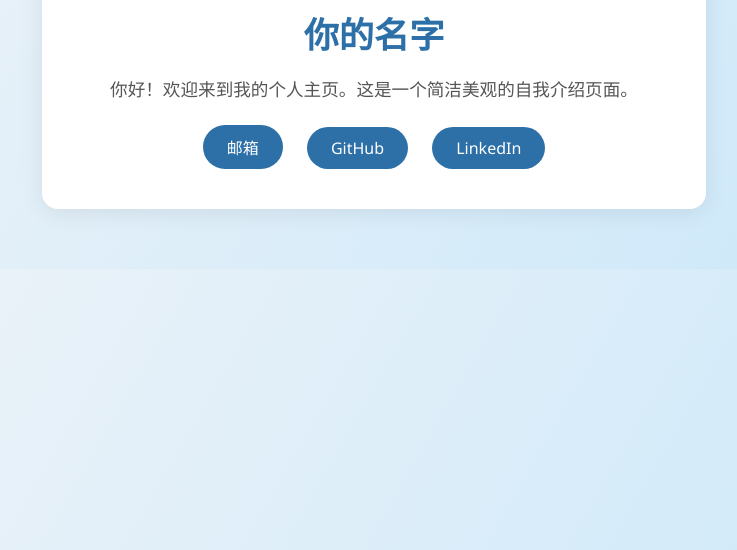
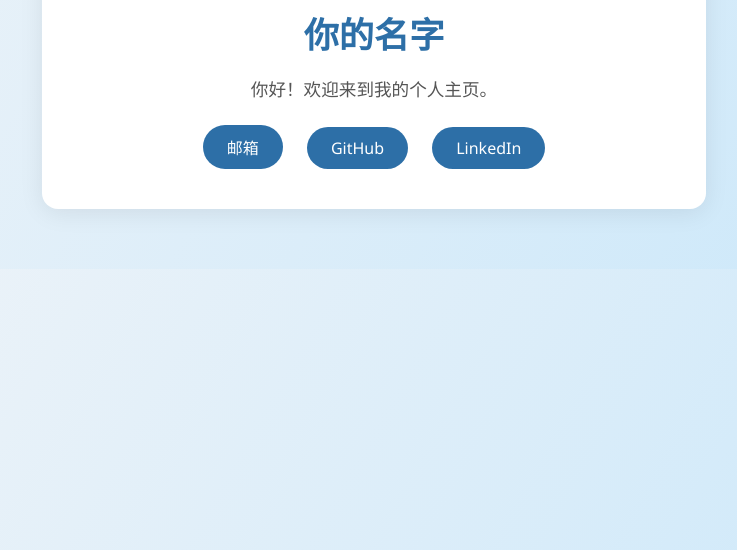
Before and after one commit to Visa-Aliso/myweb, a plain HTML site: page index.html in a window 1280 px wide. Shown: the part 250-800 px from the top of the page, without its empty margins (266-1003 px from the left). Drawn offline with Linux system fonts and the light colour scheme.

Commit message:
Update index.html

```diff
--- a/index.html
+++ b/index.html
@@ -3,7 +3,7 @@
 <head>
     <meta charset="UTF-8">
     <meta name="viewport" content="width=device-width, initial-scale=1.0">
-    <title>我的个人主页</title>
+    <title>Aliso's Blog</title>
     <style>
         body {
             font-family: 'Segoe UI', Tahoma, Geneva, Verdana, sans-serif;
@@ -57,7 +57,7 @@
     <div class="container">
         <img src="https://avatars.githubusercontent.com/u/9919?s=200&v=4" alt="头像" class="avatar">
         <h1>你的名字</h1>
-        <p>你好！欢迎来到我的个人主页。这是一个简洁美观的自我介绍页面。</p>
+        <p>你好！欢迎来到我的个人主页。</p>
         <div class="links">
             <a href="mailto:your@email.com">邮箱</a>
             <a href="https://github.com/" target="_blank">GitHub</a>
```
